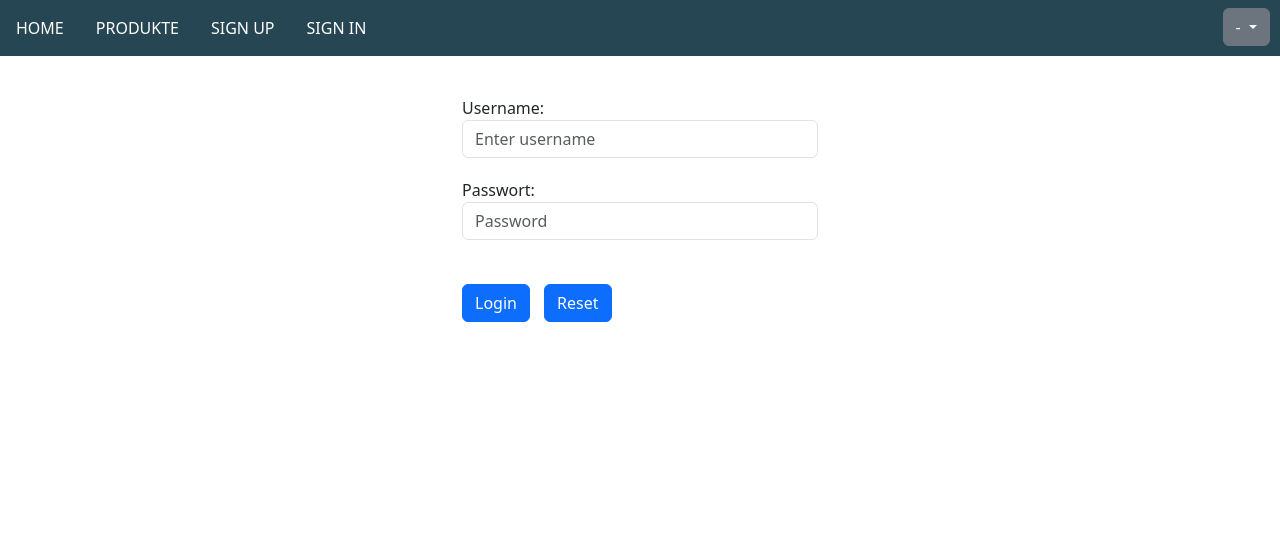
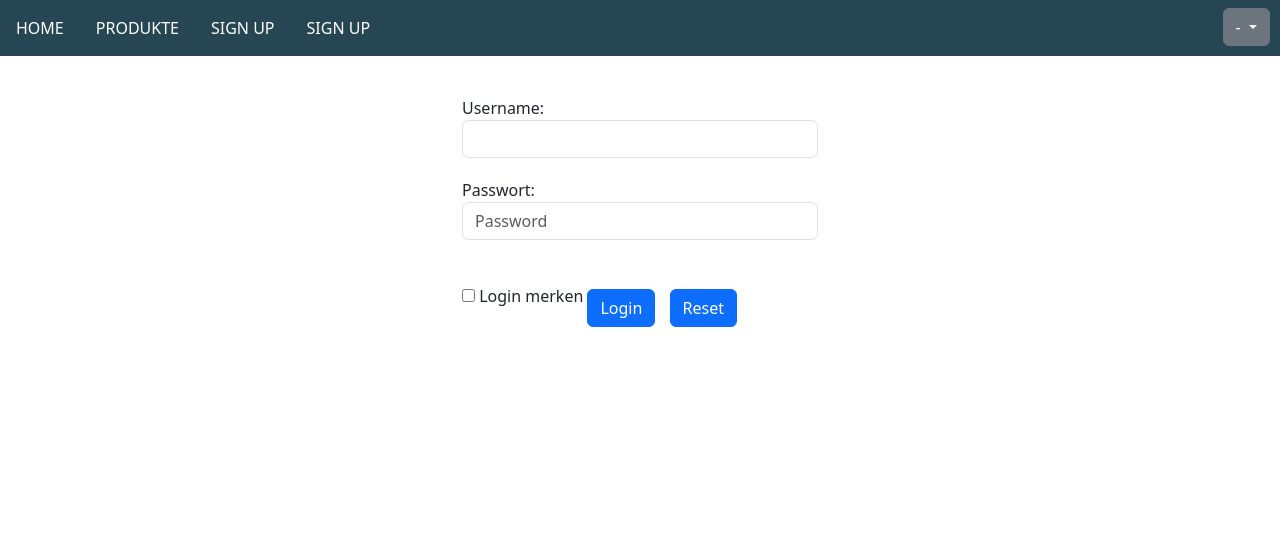
Before and after one commit to wi23b145/sakurashine, a PHP site: page /sites/login.php in a window 1280 px wide. Shown: the top 548 px of the page. Run offline with PHP 8.4, Linux system fonts and the light colour scheme.

Commit message:
Cookies zum Login + Profil bearbeiten hinzugefügt

```diff
--- a/rest-sample/sample/frontend/includes/nav.php
+++ b/rest-sample/sample/frontend/includes/nav.php
@@ -7,12 +7,25 @@
       <li class="nav-item">
         <a class="nav-link" href="/sakurashine/rest-sample/sample/frontend/sites/produkte.php">PRODUKTE</a>
       </li>
-      <li class="nav-item">
-        <a class="nav-link" href="/sakurashine/rest-sample/sample/frontend/sites/signup.php">SIGN UP</a>
-      </li>
-      <li class="nav-item">
-        <a class="nav-link" href="/sakurashine/rest-sample/sample/frontend/sites/login.php">SIGN IN</a>
-      </li>
+      <?php
+          if(isset($_SESSION['user'])){
+              echo "<li class='nav-item'>
+                <a class='nav-link' href='/sakurashine/rest-sample/sample/frontend/sites/myAccount.php'>Mein Konto</a>
+              </li>";}
+        ?>
+        <?php
+          if(!isset($_SESSION['user'])){
+              echo "<li class='nav-item'>
+            <a class='nav-link' href='/sakurashine/rest-sample/sample/frontend/sites/signup.php'>SIGN UP</a>
+          </li>";}
+        ?>
+        <?php
+          if(!isset($_SESSION['user'])){
+              echo "<li class='nav-item'>
+            <a class='nav-link' href='/sakurashine/rest-sample/sample/frontend/sites/signup.php'>SIGN UP</a>
+          </li>";}
+        ?>
+
       <li class="nav-item ms-auto">
         <div class="dropdown">
           <button class="btn btn-secondary dropdown-toggle" type="button" id="dropdownMenuButton"
@@ -27,8 +40,15 @@
 
                 }
             ?>
+            <?php
+              if (isset($_SESSION['user'])) {
+                  echo "<li><a class='dropdown-item' href='/sakurashine/rest-sample/sample/frontend/sites/editUser.php'>Profil bearbeiten</a></li>";
+              }
+            ?>
+
+            <li><a class="dropdown-item" href="../sites/cart.php">CART</a></li>
             <li><a class="dropdown-item" href="/sakurashine/rest-sample/sample/backend/logic/logout.php">SIGN OUT</a></li>
-            <li><a class="dropdown-item" href="../sites/cart.php">CART</a></li>
+
           </ul>
         </div>
       </li>
--- a/rest-sample/sample/frontend/sites/login.php
+++ b/rest-sample/sample/frontend/sites/login.php
@@ -15,11 +15,16 @@
                 <div class="col-4 form">
                     <form action="../../backend/logic/signin.php" method="post">
                         <label for="username">Username:</label>
-                        <input  type="text" class="form-control" id="username" name="username" placeholder="Enter username" required>
+                        <input  type="text" class="form-control" id="username" name="username" value="<?php echo $_COOKIE['username'] ?? ''; ?>" required>
 
                         <label for="passwort">Passwort:</label>
-                        <input  type="passwort" class="form-control" id="passwort" name="passwort" placeholder="Password" required>
+                        <input  type="password" class="form-control" id="passwort" name="passwort" placeholder="Password" required>
                         <br>
+
+                        <label>
+                            <input type="checkbox" name="remember" <?php if (isset($_COOKIE['username'])) echo 'checked'; ?>>
+                            Login merken
+                         </label>
 
                         <input type="submit" class="btn btn-primary" value="Login" id="submit">
                         <input type="reset" class="btn btn-primary" value="Reset" id="reset">
```
Also changed, not shown: rest-sample/sample/backend/config/dbaccess.php (+12 -44 lines), rest-sample/sample/backend/logic/logout.php (+17 -6 lines), rest-sample/sample/backend/logic/signin.php (+11 -2 lines).
